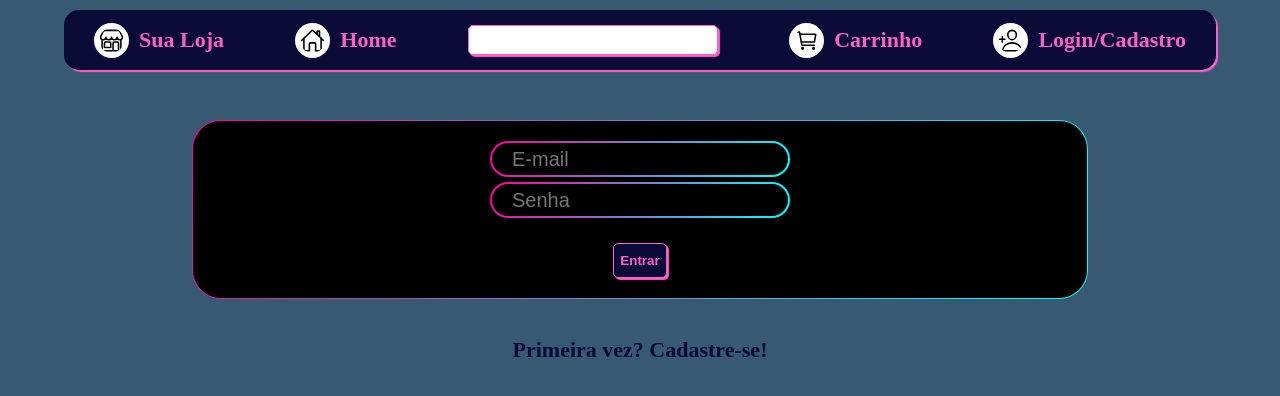
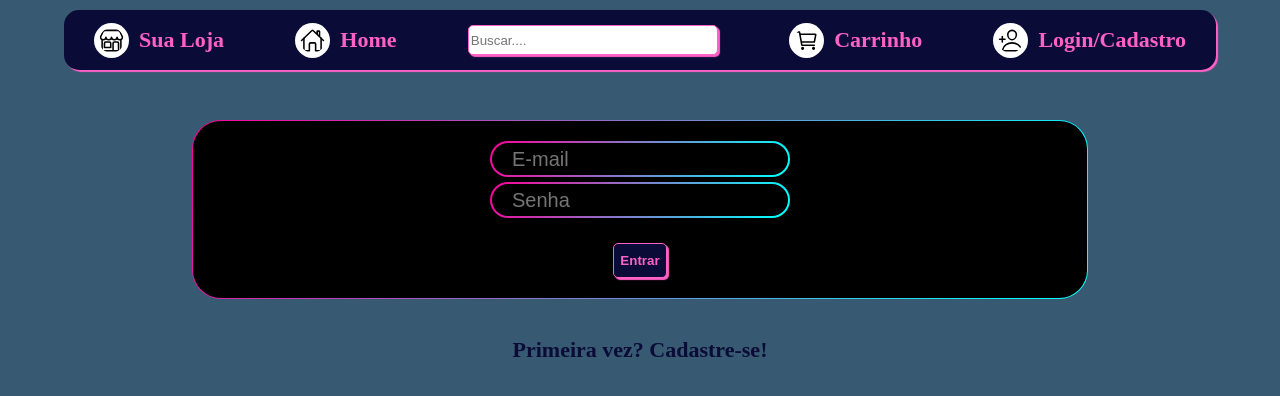
Before and after one commit to FSacerdote/projeto15-game-store-front, a React (Vite) app: page /login in a window 1280 px wide. Shown: the top 396 px of the page. Built offline with nearby package versions, Linux system fonts and the light colour scheme; a web font is replaced by a local one.

Commit message:
fix: placeholder na navBar, limpando a busca ao mudar de tela e adicionando filtro de pesquisa na SuaLoja

```diff
--- a/src/components/NavBar.jsx
+++ b/src/components/NavBar.jsx
@@ -35,7 +35,7 @@ const NavBar = () => {
                 <img src={storeIcon} alt="icon" />Sua Loja</Link>
             <Link to="/">
                 <img src={homeIcon} alt="icon" />Home</Link>
-            <input type="text" value={search}
+            <input type="text" value={search} placeholder='Buscar....'
                 onChange={(event)=> setSearch(event.target.value)} />
             <Link id="cart" to="/carrinho">
                 <img src={cartIcon} alt="icon" />Carrinho</Link>
--- a/src/pages/HomePage.jsx
+++ b/src/pages/HomePage.jsx
@@ -8,12 +8,13 @@ import { SearchContext } from "../context/SearchContext"
 export default function HomePage() {
 
     const [games, setGames] = useState([])
-    const {search} = useContext(SearchContext)
+    const {search, setSearch} = useContext(SearchContext)
 
     useEffect(() => {
         axios.get(`${import.meta.env.VITE_API_URL}/games`)
             .then((resposta) => {
                 setGames(resposta.data.games)
+                setSearch("")
             })
             .catch((erro) => console.log(erro.message))
     }, [])
--- a/src/pages/SuaLoja.jsx
+++ b/src/pages/SuaLoja.jsx
@@ -7,6 +7,7 @@ import Produto from "../components/Produto"
 import { useNavigate } from "react-router"
 import { UserContext } from "../context/UserAuthContext"
 import { Link } from "react-router-dom"
+import { SearchContext } from "../context/SearchContext"
 
 export default function SuaLoja() {
 
@@ -19,11 +20,13 @@ export default function SuaLoja() {
         }
     }
 
+    const {search, setSearch} = useContext(SearchContext)
+
     useEffect(() => {
         if (!token.length) {
             return navigate("/login");
         }
-
+        setSearch("")
         axios.get(`${import.meta.env.VITE_API_URL}/meusjogos`, config)
             .then((resposta) => {
                 if (resposta.data.length > 0) {
@@ -32,6 +35,8 @@ export default function SuaLoja() {
             })
             .catch((erro) => console.log(erro.message));
     }, [])
+
+    const filtro = games.filter((game)=> game.titulo.toLowerCase().includes(search.toLowerCase()))
 
     return (
         <Loja>
@@ -43,7 +48,7 @@ export default function SuaLoja() {
                 </Topo>
                 <GamesContainer>
                     {games.length > 0
-                        ? games.map((game) => <Produto key={game._id} game={game} />)
+                        ? filtro.map((game) => <Produto key={game._id} game={game} />)
                         : <Link>
                             "Nenhum jogo por aqui... Adicione o seu primeiro jogo na loja."
                         </Link>
```
